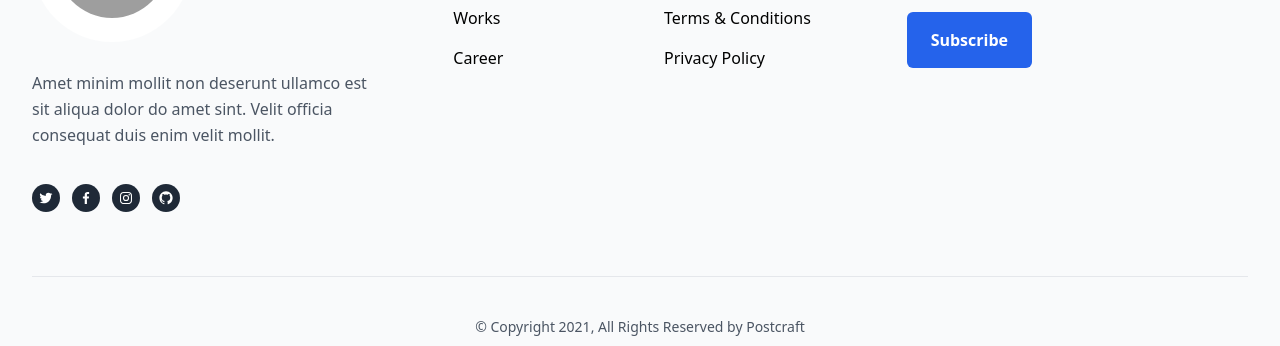
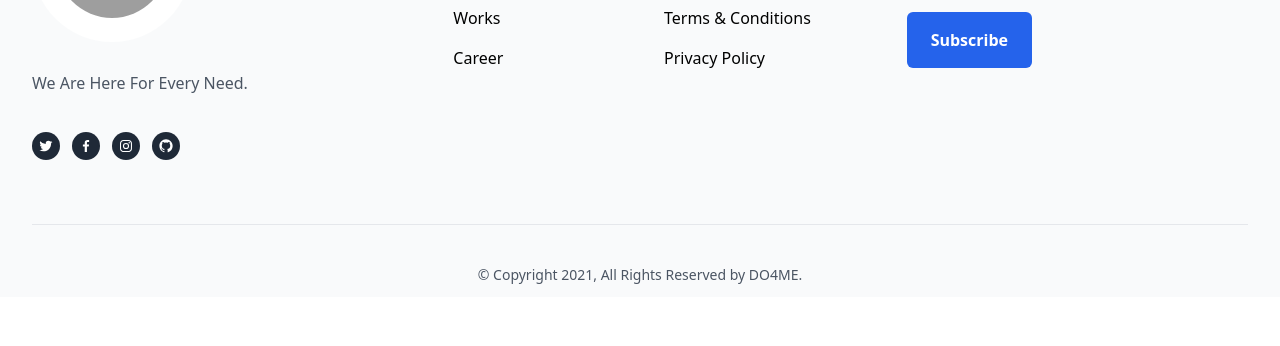
Before and after one commit to The-WebDev-Organisation/DO4ME-Frontend, a React (Create React App) app in the folder do4me/: page / in a window 1280 px wide. Shown: the part 2442-2788 px from the top of the page. After the commit the page ends 2739 px from the top, so only its background shows below. Built offline with nearby package versions, Linux system fonts and the light colour scheme; grey boxes are pictures that could not be loaded.

Commit message:
landing page corrections

```diff
--- a/do4me/src/components/footer.jsx
+++ b/do4me/src/components/footer.jsx
@@ -14,8 +14,7 @@ const Footer = () => {
               />
 
               <p class="text-base leading-relaxed text-gray-600 mt-7">
-                Amet minim mollit non deserunt ullamco est sit aliqua dolor do
-                amet sint. Velit officia consequat duis enim velit mollit.
+                We Are Here For Every Need.
               </p>
 
               <ul class="flex items-center space-x-3 mt-9">
@@ -231,7 +230,7 @@ const Footer = () => {
           <hr class="mt-16 mb-10 border-gray-200" />
 
           <p class="text-sm text-center text-gray-600">
-            © Copyright 2021, All Rights Reserved by Postcraft
+            © Copyright 2021, All Rights Reserved by DO4ME.
           </p>
         </div>
       </section>
```
